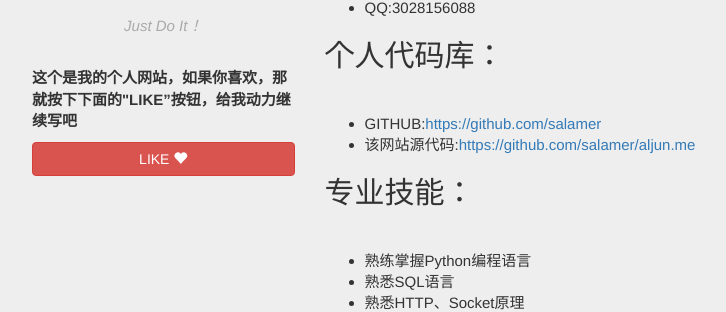
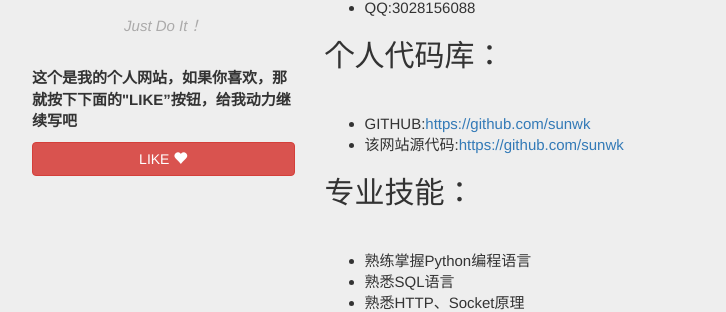
Before and after one commit to sunwk/my_blog, a Flask app: template templates/aboutme.html in a window 1280 px wide. Shown: the part 362-674 px from the top of the page, without its empty margins (38-764 px from the left). Run offline with Flask 2, Linux system fonts and the light colour scheme; the template is opened without the code that fills it, so the values that code supplies are empty; some libraries are stand-ins or nearby versions.

Commit message:
改了一个详情页面的小bug

```diff
--- a/app.py
+++ b/app.py
@@ -119,7 +119,7 @@ def blogs_api(user_id):
     blogs_to_show = blogs[offset:offset + limit]
     log('blogs_to_showblogs_to_showblogs_to_showblogs_to_showblogs_to_sho',blogs_to_show)
     log('debugdebugdebugdebug!!!!!!!!!!!!!!!!!!!!!!!!!!!!!!!!!!!!!!!!!', blogs[0].json())
-    arg['blogs'] = [blog.json() for blog in blogs]
+    arg['blogs'] = [blog.json() for blog in blogs_to_show]
     log('debugdebugdebugdebug!!!!!!!!!!!!!!!!!!!!!!!!!!!!!!!!!!!!!!!!!', arg['blogs'][0])
     arg['user'] = user.json()
     # 缩略页显示二百个字符
--- a/models.py
+++ b/models.py
@@ -33,7 +33,7 @@ class User(db.Model):
     note = db.Column(db.String())
     role = db.Column(db.Integer, default=2)
     # 这是引用别的表的数据的属性，表明了它关联的东西
-    blogs = db.relationship('Blog', backref='user')
+    blogs = db.relationship('Blog', backref='user', lazy='immediate')
 
     def __init__(self, form):
         super(User, self).__init__()
--- a/templates/aboutme.html
+++ b/templates/aboutme.html
@@ -133,8 +133,8 @@
                             <h3>个人代码库：</h3>
                             <hr>
                             <ul>
-                                <li>GITHUB:<a href="https://github.com/salamer">https://github.com/salamer</a></li>
-                                <li>该网站源代码:<a href="https://github.com/salamer/aljun.me">https://github.com/salamer/aljun.me</a>
+                                <li>GITHUB:<a href="https://github.com/sunwk">https://github.com/sunwk</a></li>
+                                <li>该网站源代码:<a href="https://github.com/sunwk">https://github.com/sunwk</a>
                                 </li>
                             </ul>
                             <h3>专业技能：</h3>
--- a/templates/blog_detail.html
+++ b/templates/blog_detail.html
@@ -77,7 +77,7 @@
 
 
     <div id="id-div-blog_id" data-blog_id="{{ blog.id }}">
-    <div id="id-div-current_user" data-current_user="{{ user.id }}">
+    <div id="id-div-current_user" data-current_user_id="{{ user.id }}">
 
 
 <div class="container">
@@ -315,6 +315,7 @@
         button.on('click', function () {
             console.log('点击了写博客按钮');
             var currentUserId = $('#id-div-current_user').data('current_user_id');
+            console.log('currentUserId', currentUserId);
             if (typeof (currentUserId)=='number'){
                 window.location.href = '/editor/' + currentUserId
             }else {
```
